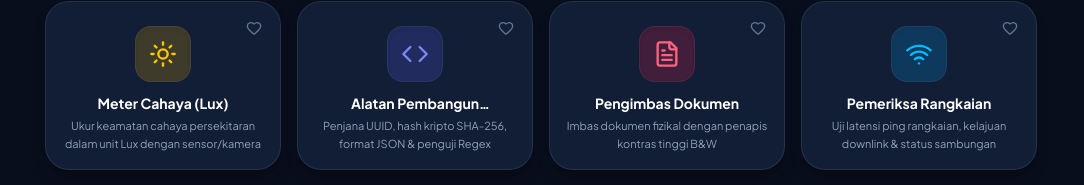
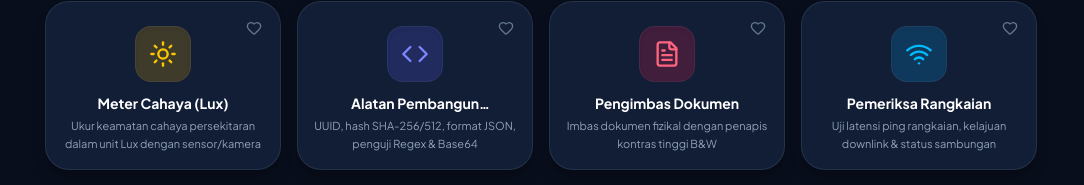
Before and after one commit to MuzRC/OmniKitMY, a React (Vite) app: page / in a window 1280 px wide. Shown: the part 710-895 px from the top of the page, without its empty margins (99-1183 px from the left). Built offline with nearby package versions, Linux system fonts and the light colour scheme.

Commit message:
Update allToolsRegistry.ts

```diff
--- a/src/tools/allToolsRegistry.ts
+++ b/src/tools/allToolsRegistry.ts
@@ -270,14 +270,14 @@ export const ALL_TOOLS: ToolEntry[] = [
       en: 'Developer Tools',
     },
     description: {
-      ms: 'Penjana UUID, hash kripto SHA-256, format JSON & penguji Regex',
-      en: 'UUID generator, SHA-256 hashes, JSON beautifier & Regex tester',
+      ms: 'UUID, hash SHA-256/512, format JSON, penguji Regex & Base64',
+      en: 'UUID, SHA-256/512 hashes, JSON formatter, Regex & Base64 tool',
     },
     category: 'developer',
     iconName: 'Code',
     iconBgColor: 'bg-indigo-500/20',
     iconColor: 'text-indigo-400',
-    keywords: ['dev', 'developer', 'uuid', 'hash', 'json', 'regex', 'timestamp'],
+    keywords: ['dev', 'developer', 'uuid', 'hash', 'json', 'regex', 'timestamp', 'base64', 'encode', 'decode', 'b64'],
     component: DeveloperTools,
   },
   {
```
